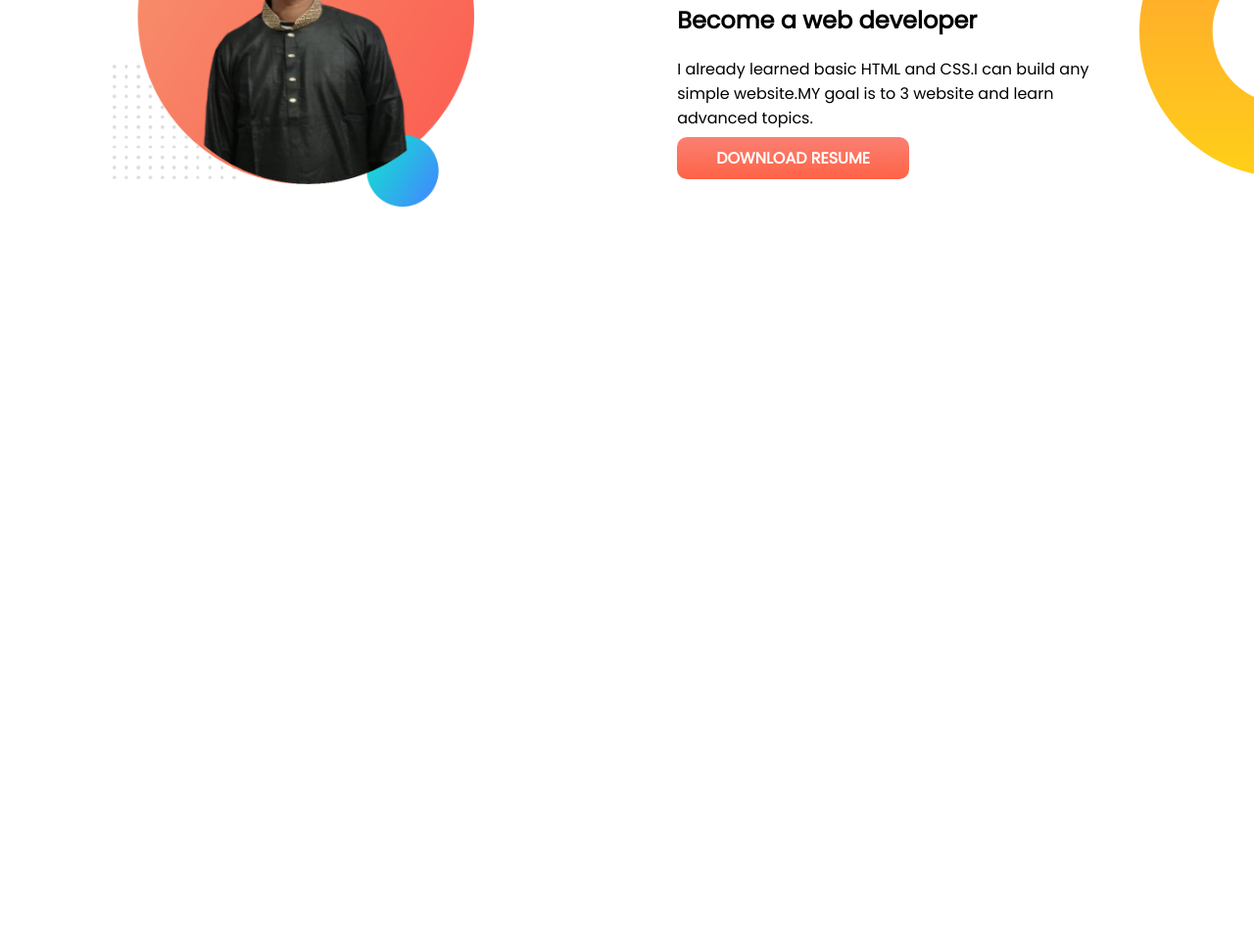
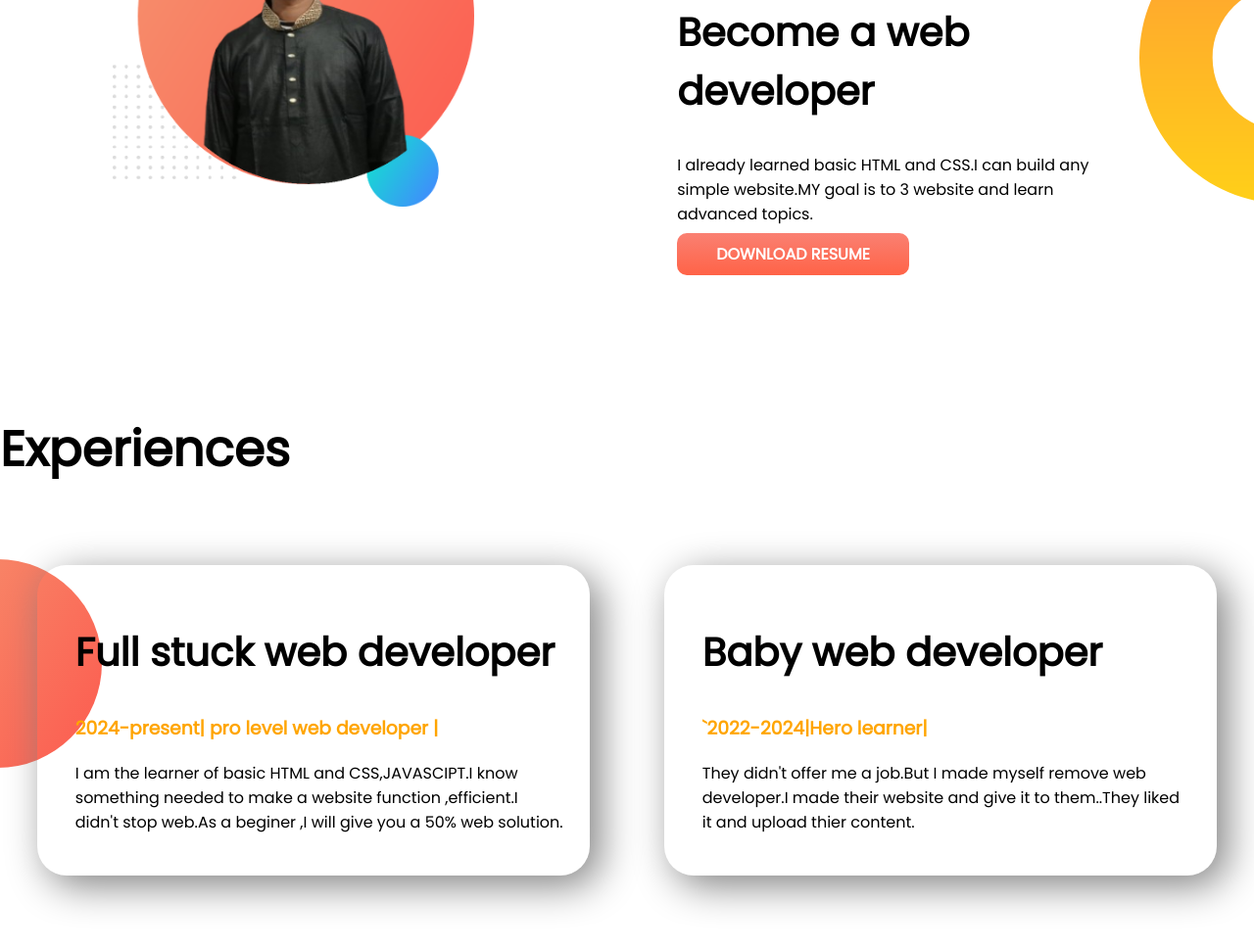
Before and after one commit to Masuma456/developer-portfolio, a plain HTML site: page index.html in a window 1280 px wide. Shown: the part 768-1736 px from the top of the page at 98% size. Before the commit the page ends 1136 px from the top, so only its background shows below. Drawn offline with Linux system fonts and the light colour scheme.

Commit message:
experiences added

```diff
--- a/index.html
+++ b/index.html
@@ -11,10 +11,10 @@
     <link rel="stylesheet" href="style.css">
 </head>
 <body>
-    <section class="top-bannar">
+    <section class="top-bannar flexible-container">
         <div class="half-width">
             <h1>Welcome To</h1>
-            <h1><span class="orange-color">Masuma</span> World!!</h1>
+            <h1><span class="orange-color">Sojib</span> World!!</h1>
             <h3>Build climber and Train Stopper</h3>
             <p>You might saw me jumping, climbing buildings and stopping train.Nobody pays me dime for that work.That's why? I am learning web development.I am unstopable and determind for this work until I become web development hero.</p>
             <a class="link-button" target="_blank" href="https://www.linkedin.com/in/masuma-akter-56b3692b3/">HIRE ME</a>
@@ -24,12 +24,12 @@
             <img src="images/my-bg2.png" alt="">
         </div>
     </section>
-    <section class="dream-big">
+    <section class="dream-big flexible-container">
         <div class="half-width">
             <img src="images/my-bg.png" alt="">
 
         </div>
-        <div class="half-width">
+        <div class="half-width" >
             <h1>Dream big</h1>
             <h2>Become a web developer</h2>
             <p>I already learned basic HTML and CSS.I can build any simple website.MY goal is to  3 website and learn advanced topics.</p>
@@ -37,6 +37,25 @@
         </div>
 
     </section>
+    <section class="experience-area">
+            <h1>Experiences</h1>
+           <div class="flexible-container">
+            <div class="experience-item">
+                <h2>Full stuck web developer</h2>
+               <h3 class="orange-color">2024-present| pro level web developer |</h3>
+               <p>I am the learner of basic HTML and CSS,JAVASCIPT.I know something needed to make a website function ,efficient.I didn't stop web.As a beginer ,I will give you a 50% web solution.  </p>
+           </div>
+               <div id="web-dev-expert" class="experience-item">
+                   <h2>Baby web developer</h2>
+                   <h3 class="orange-color">`2022-2024|Hero learner|</h3>
+                   <p>They didn't offer me a job.But I made myself remove web developer.I made their website and give it to them..They liked it and upload thier content.</p>
+           </div>
+           </div>
+
+
+
+
+    </section>
 
 </body>
 </html>
--- a/stule 2.css
+++ b/stule 2.css
@@ -1,4 +1,22 @@
 body{
-    font-family: popins;
+    font-family:  'Poppins', sans-serif;
+    margin: 0%;
 
 }
+h1{
+    font-size: 50px;
+
+}
+.orange-color{
+    color: orange;
+}
+
+.half-width image{
+    width: 80%;
+}
+.top-bannar{
+   background-image: url(images/top-banner.png);
+   background-repeat: no-repeat;
+   background-position: right;
+   padding: 10%;
+}
--- a/style.css
+++ b/style.css
@@ -7,19 +7,25 @@ h1{
     font-size: 50px;
 
 }
+h2{
+    font-size: 40px;
+}
 .orange-color{
     color: orange;
 }
-section{
+.flexible-container{
     display: flex;
     margin-bottom: 150px;
 }
 .half-width{
     width: 50%;
     padding-left:10% ;
+
+
 }
 .half-width img{
     width: 80%;
+
 
 }
 .link-button{
@@ -40,4 +46,29 @@ background-repeat: no-repeat;
     background-repeat: no-repeat;
     background-position: right;
     padding-right: 10%;
+
 }
+.experience-area{
+    background-image: url(images/exp-bg.png);
+    background-repeat:no-repeat;
+    background-position: left;
+}
+.experience-item{
+    width: 40%;
+    margin: 3%;
+    margin-left: 3%;
+    margin-right: 3%;
+    padding: 2%;
+    padding-left: 3%;
+
+    border-radius: 30px;
+    box-shadow:10px 10px 40px gray;
+
+}
+#web-dev-experience{
+    border-left: 7px solid;
+    border: linear-gradient(salmon tomato);
+    border-image-slice: 1;
+}
+
+)
```
Also changed, not shown: index 2.html (+11 -6 lines).
